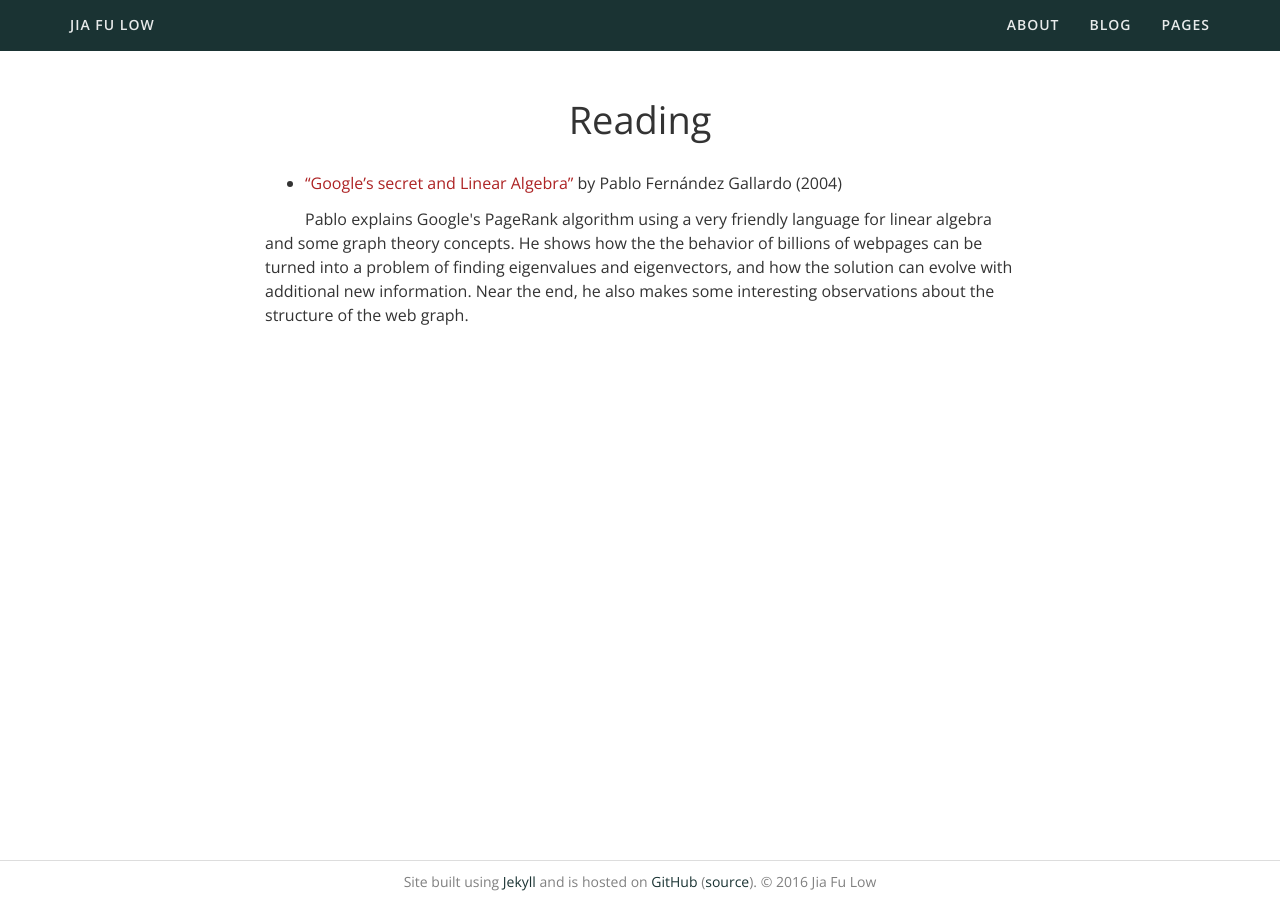
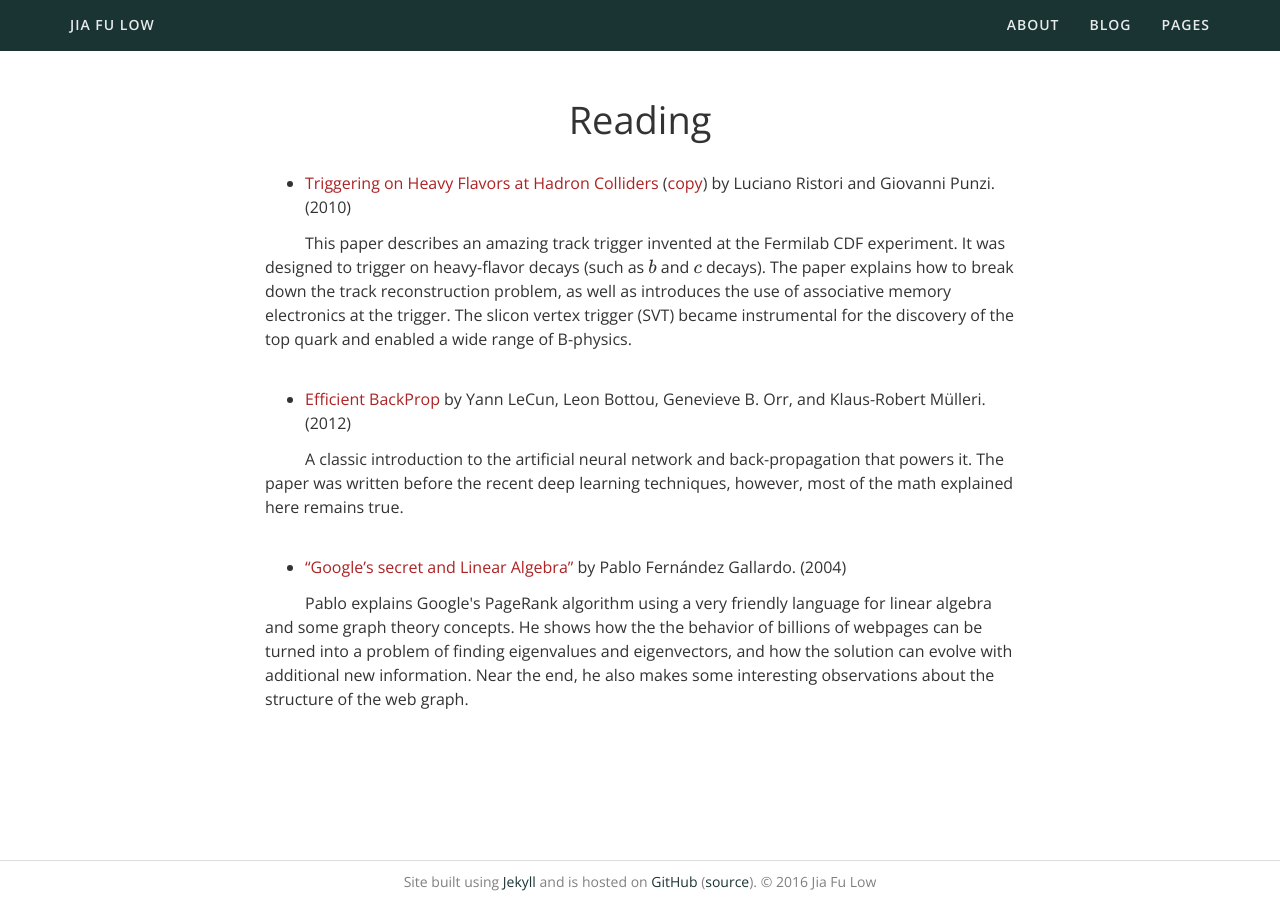
Before and after one commit to jiafulow/jiafulow.github.io, a Jekyll site: the page built from _permaposts/reading.md, in a window 1280 px wide. Built offline with Jekyll 4.4.1, drawn with Linux system fonts in a browser that asks for light colours; formulas are drawn with MathJax 3; a style sheet for code colours, icons or effects is not loaded.

Commit message:
Update reading.md

```diff
--- a/_permaposts/reading.md
+++ b/_permaposts/reading.md
@@ -4,7 +4,23 @@ title: Reading
 date: 2018-10-26
 ---
 
-- ["Google's secret and Linear Algebra"](http://verso.mat.uam.es/~pablo.fernandez/ems63-pablo-fernandez_final.pdf) by Pablo Fernández Gallardo (2004)
+- [Triggering on Heavy Flavors at Hadron Colliders](https://doi.org/10.1146/annurev.nucl.012809.104501) (<a href="{{ "/assets/papers/annurev.nucl.012809.104501.pdf" | prepend: site.baseurl }}">copy</a>) by Luciano Ristori and Giovanni Punzi. (2010)
+
+<div class="text-indent">
+This paper describes an amazing track trigger invented at the Fermilab CDF experiment. It was designed to trigger on heavy-flavor decays (such as $b$ and $c$ decays). The paper explains how to break down the track reconstruction problem, as well as introduces the use of associative memory electronics at the trigger. The slicon vertex trigger (SVT) became instrumental for the discovery of the top quark and enabled a wide range of B-physics.
+</div>
+
+<br />
+
+- [Efficient BackProp](http://yann.lecun.com/exdb/publis/pdf/lecun-98b.pdf) by Yann LeCun, Leon Bottou, Genevieve B. Orr, and Klaus-Robert M&uuml;lleri. (2012)
+
+<div class="text-indent">
+A classic introduction to the artificial neural network and back-propagation that powers it. The paper was written before the recent deep learning techniques, however, most of the math explained here remains true.
+</div>
+
+<br />
+
+- ["Google's secret and Linear Algebra"](http://verso.mat.uam.es/~pablo.fernandez/ems63-pablo-fernandez_final.pdf) by Pablo Fernández Gallardo. (2004)
 
 <div class="text-indent">
 Pablo explains Google's PageRank algorithm using a very friendly language for linear algebra and some graph theory concepts. He shows how the the behavior of billions of webpages can be turned into a problem of finding eigenvalues and eigenvectors, and how the solution can evolve with additional new information. Near the end, he also makes some interesting observations about the structure of the web graph.
```
Also changed, not shown: _permaposts/quotes.md (+1 -1 lines), 1 other file.
